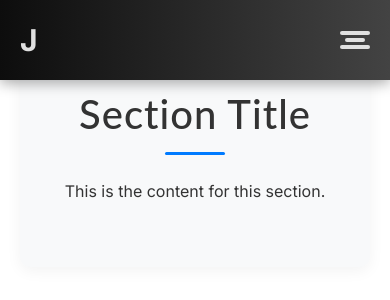
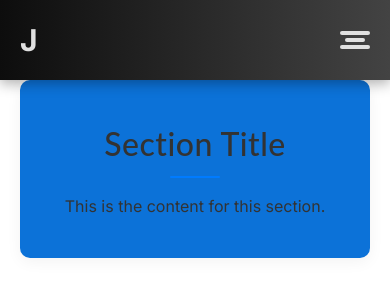
Before and after one commit to javedsaifi-abacus/Portfolio_NEXT, a Next.js app: page /Section in a window 390 px wide. Shown: the top 300 px of the page. Built offline with nearby package versions, Linux system fonts and the light colour scheme.

Commit message:
"Updated global CSS styles for sections, titles, and decorative lines, including padding, margin, font size, and color changes, with additional responsive adjustments for small screens."

```diff
--- a/src/app/globals.css
+++ b/src/app/globals.css
@@ -25,35 +25,53 @@ body {
   color: #333;
   transition: background-color 0.3s ease, color 0.3s ease; /* Smooth transition for color changes */
 }
-
 /* Global Styles for Sections */
 .section {
-  padding: 4rem 2rem;
+  padding: 2.5rem 1.5rem; /* Reduced padding for smaller screens */
   text-align: center;
-  background-color: #f8f9fa; /* Light gray background for simplicity */
+  margin-top: 60px;
+  background-color: #0c72d8; /* Light blue background */
   border-radius: 10px; /* Slightly rounded corners */
   box-shadow: 0 4px 15px rgba(0, 0, 0, 0.05); /* Soft shadow for minimal depth */
 }
 
 /* Simple and Modern Section Title Styles */
 .section h2 {
-  font-size: 2.5rem; /* Slightly smaller font size */
+  font-size: 2rem; /* Smaller font size for small screens */
   font-weight: 500; /* Normal font weight for a clean look */
   color: #333; /* Darker gray for readability */
-  margin-bottom: 1.5rem; /* Space below the title */
+  margin-bottom: 1rem; /* Space below the title */
   font-family: 'Lato', sans-serif; /* Modern and clean font */
-  letter-spacing: 1px; /* Slight letter spacing */
+  letter-spacing: 0.5px; /* Slightly reduced letter spacing */
 }
 
 /* Decorative Line Below Title */
 .section h2::after {
   content: '';
   display: block;
-  width: 60px; /* Smaller width for simplicity */
-  height: 3px; /* Slightly smaller height */
+  width: 50px; /* Adjust width for smaller screens */
+  height: 2px; /* Slightly smaller height */
   background: #007bff; /* Light blue color for the line */
   margin: 0.5rem auto; /* Center align and space above */
-  border-radius: 1.5px;
+  border-radius: 1px; /* Slight rounding */
+}
+
+/* Responsive Adjustments */
+@media (max-width: 375px) {
+  .section {
+    padding: 2rem 1rem; /* Further reduce padding for very small screens */
+    margin-top: 90px;
+  }
+
+  .section h2 {
+    font-size: 1.6rem; /* Reduce font size for titles on small screens */
+    margin-bottom: 0.8rem; /* Less space below the title */
+  }
+
+  .section h2::after {
+    width: 40px; /* Adjust the decorative line width for smaller screens */
+    height: 1.5px; /* Slightly thinner line */
+  }
 }
 
 
```
